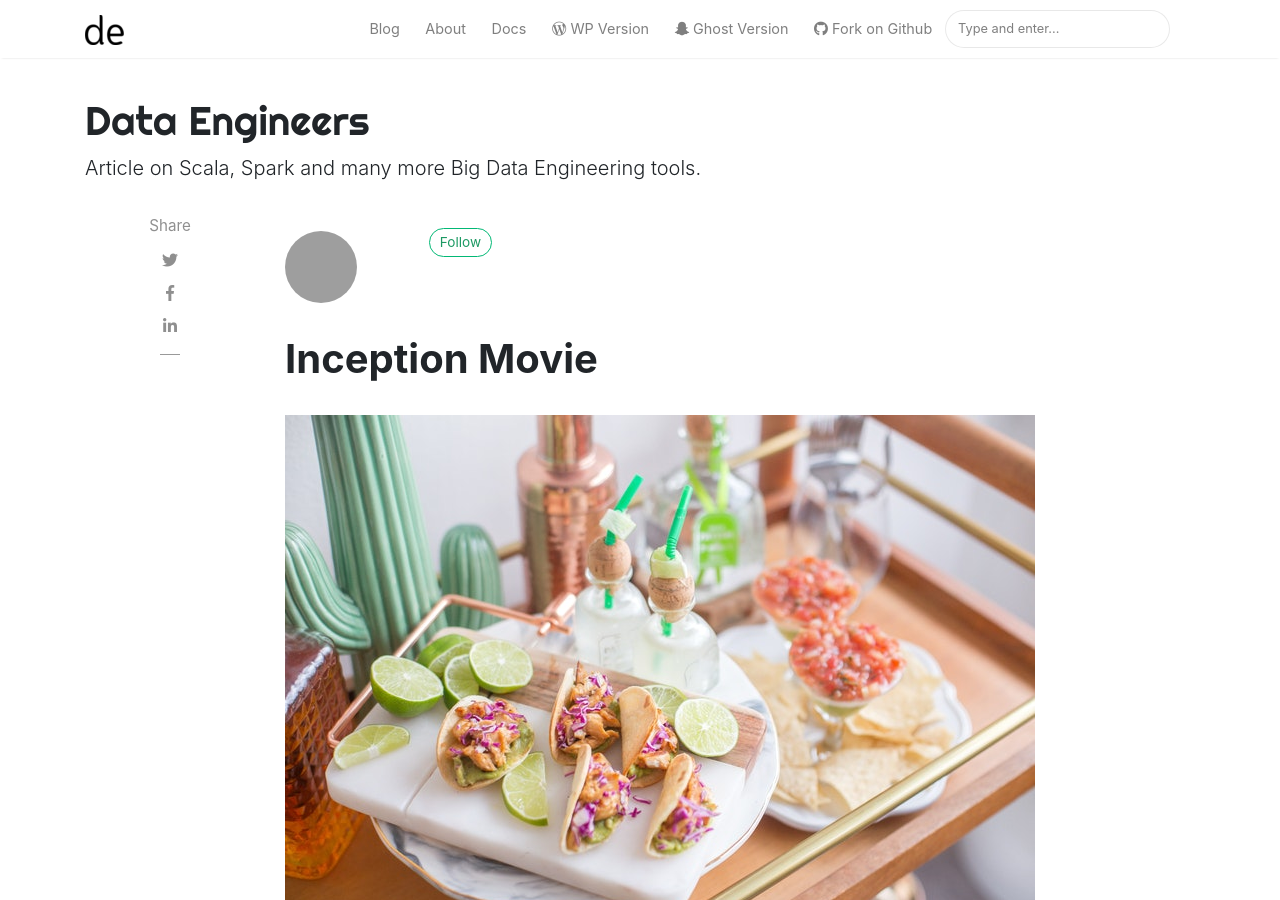
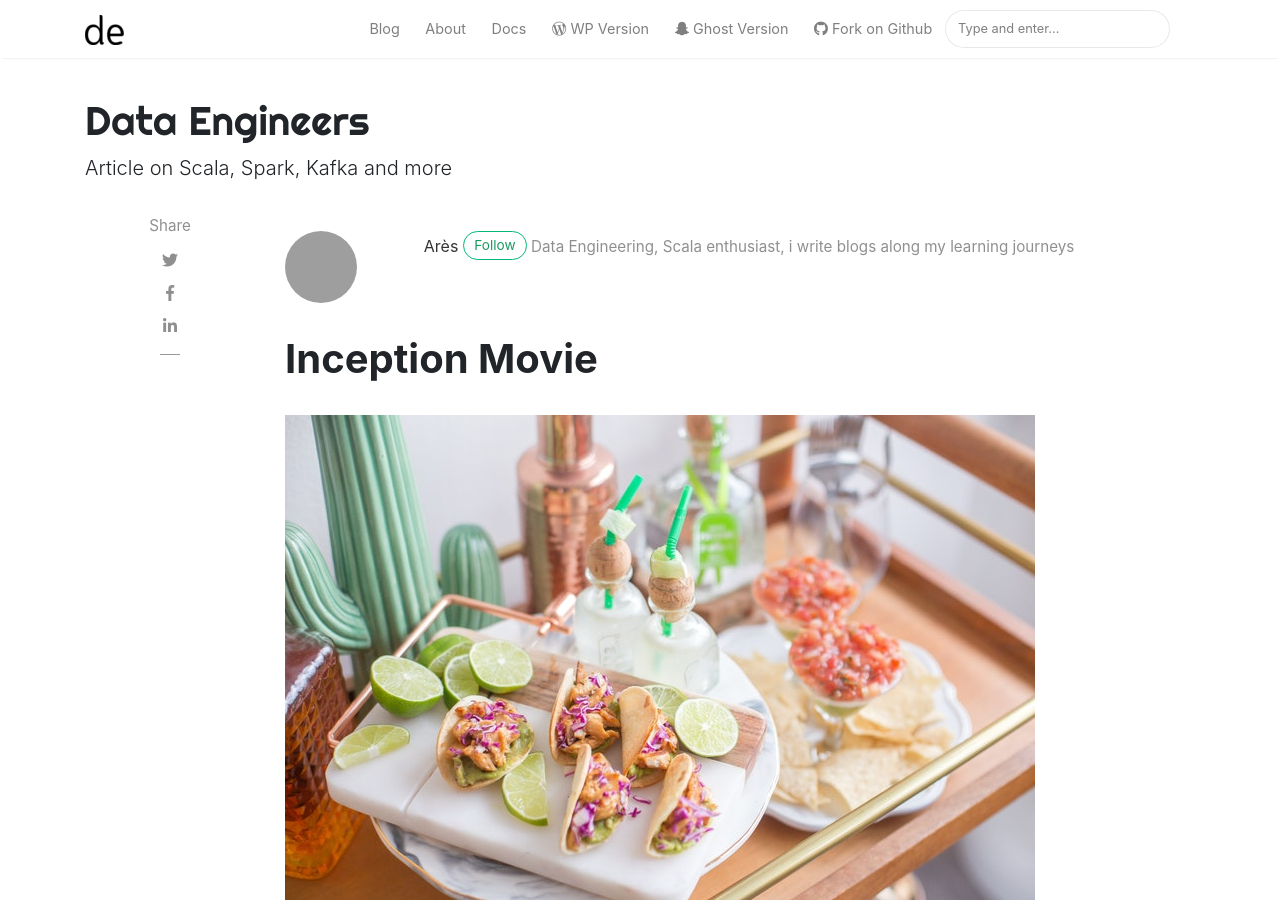
Before and after one commit to ares-b/blog, a Jekyll site: the page built from _posts/2018-01-11-customer-service.md, in a window 1280 px wide and 900 px high. Built offline with Jekyll 4.4.1, drawn with Linux system fonts in a browser that asks for light colours; nearby versions of some CDN libraries; comment, search, counter and statistics services are not loaded; grey boxes are pictures that could not be loaded.

Commit message:
about me

```diff
--- a/_config.yml
+++ b/_config.yml
@@ -1,7 +1,7 @@
 # Site
 name: "Data Engineers"
 title: "Data Engineers Blog"
-description: "Article on Scala, Spark and many more Big Data Engineering tools."
+description: "Article on Scala, Spark, Kafka and more"
 logo: 'assets/images/logo.png'
 favicon: 'assets/images/logo.png'
 baseurl: /
@@ -20,7 +20,7 @@
     email: arslane.bahlel@gmail.com
     web: https://dataengineers.me
     linkedin: https://www.linkedin.com/in/arslane-bahlel/
-    description: "Junior Data Engineer, been coding since the age of 14, Spark Jedi."
+    description: "Data Engineering, Scala enthusiast, i write blogs along my learning journeys"
 
 # Plugins
 plugins:
```
Also changed, not shown: _posts/2018-01-11-customer-service.md (+1 -1 lines).
